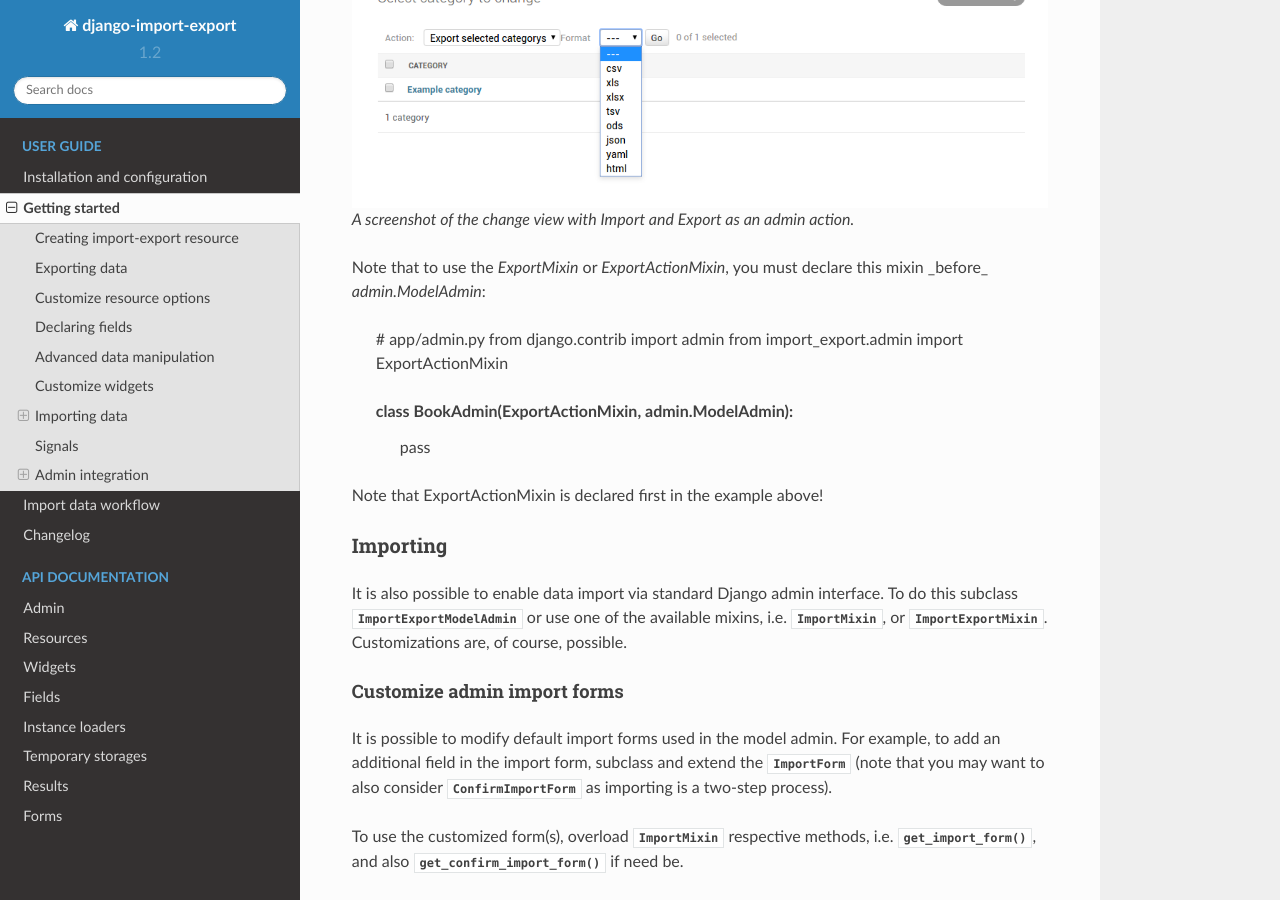
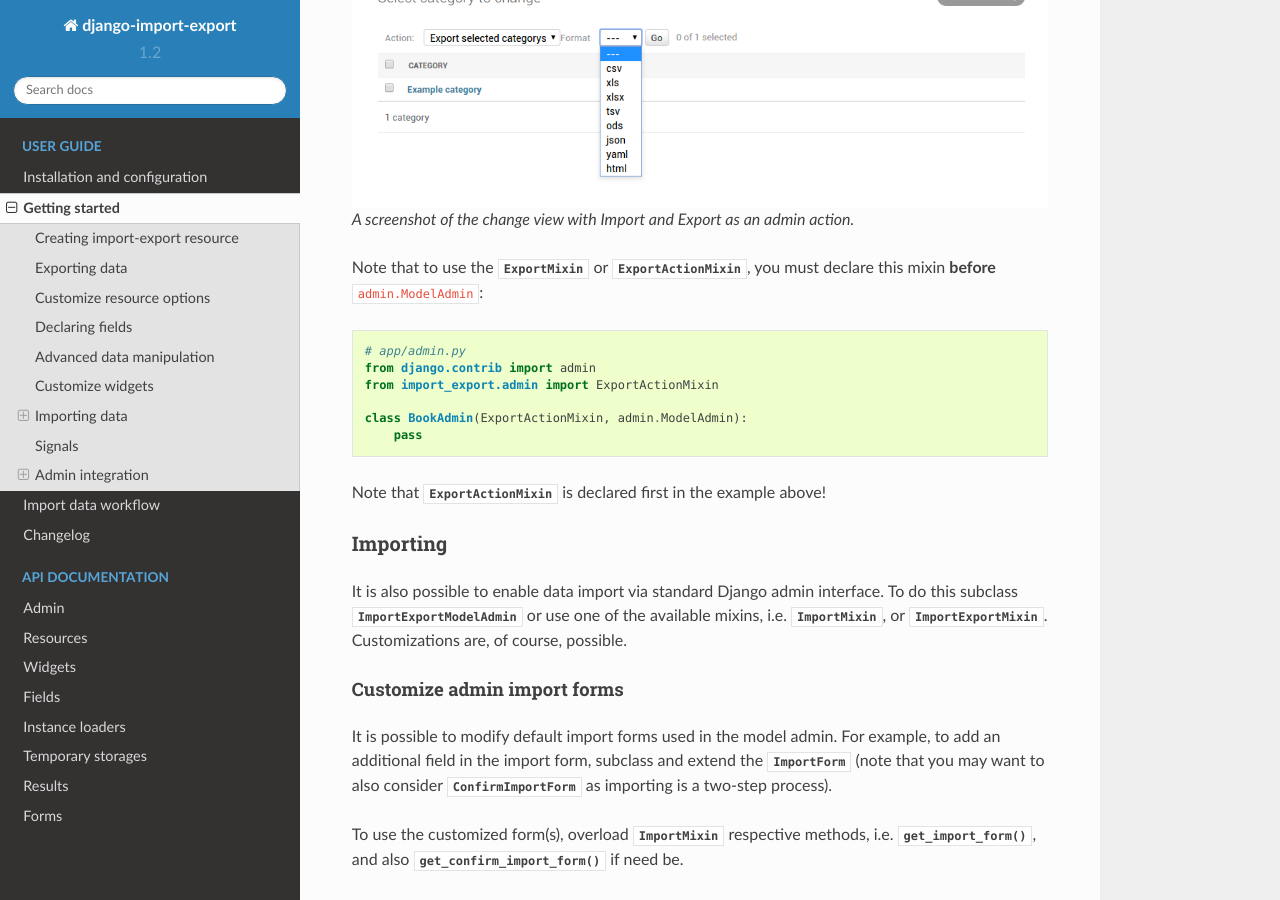
Before and after one commit to django-import-export/django-import-export, a Sphinx documentation site: the page built from docs/getting_started.rst, in a window 1280 px wide and 900 px high, scrolled down 7690 px. Built offline with Sphinx 7.4.7 and the Read the Docs theme 2.0.0, drawn with Linux system fonts in a browser that asks for light colours; part of the change alters nothing that is shown.

```diff
--- a/docs/getting_started.rst
+++ b/docs/getting_started.rst
@@ -348,7 +348,7 @@ objects selected on the change list page::
 
    A screenshot of the change view with Import and Export as an admin action.
 
-Note that to use the `ExportMixin` or `ExportActionMixin`, you must declare this mixin _before_ `admin.ModelAdmin`:
+Note that to use the :class:`~import_export.admin.ExportMixin` or :class:`~import_export.admin.ExportActionMixin`, you must declare this mixin **before** ``admin.ModelAdmin``::
 
     # app/admin.py
     from django.contrib import admin
@@ -357,7 +357,7 @@ Note that to use the `ExportMixin` or `ExportActionMixin`, you must declare this
     class BookAdmin(ExportActionMixin, admin.ModelAdmin):
         pass
 
-Note that ExportActionMixin is declared first in the example above!
+Note that :class:`~import_export.admin.ExportActionMixin` is declared first in the example above!
 
 
 Importing
```
